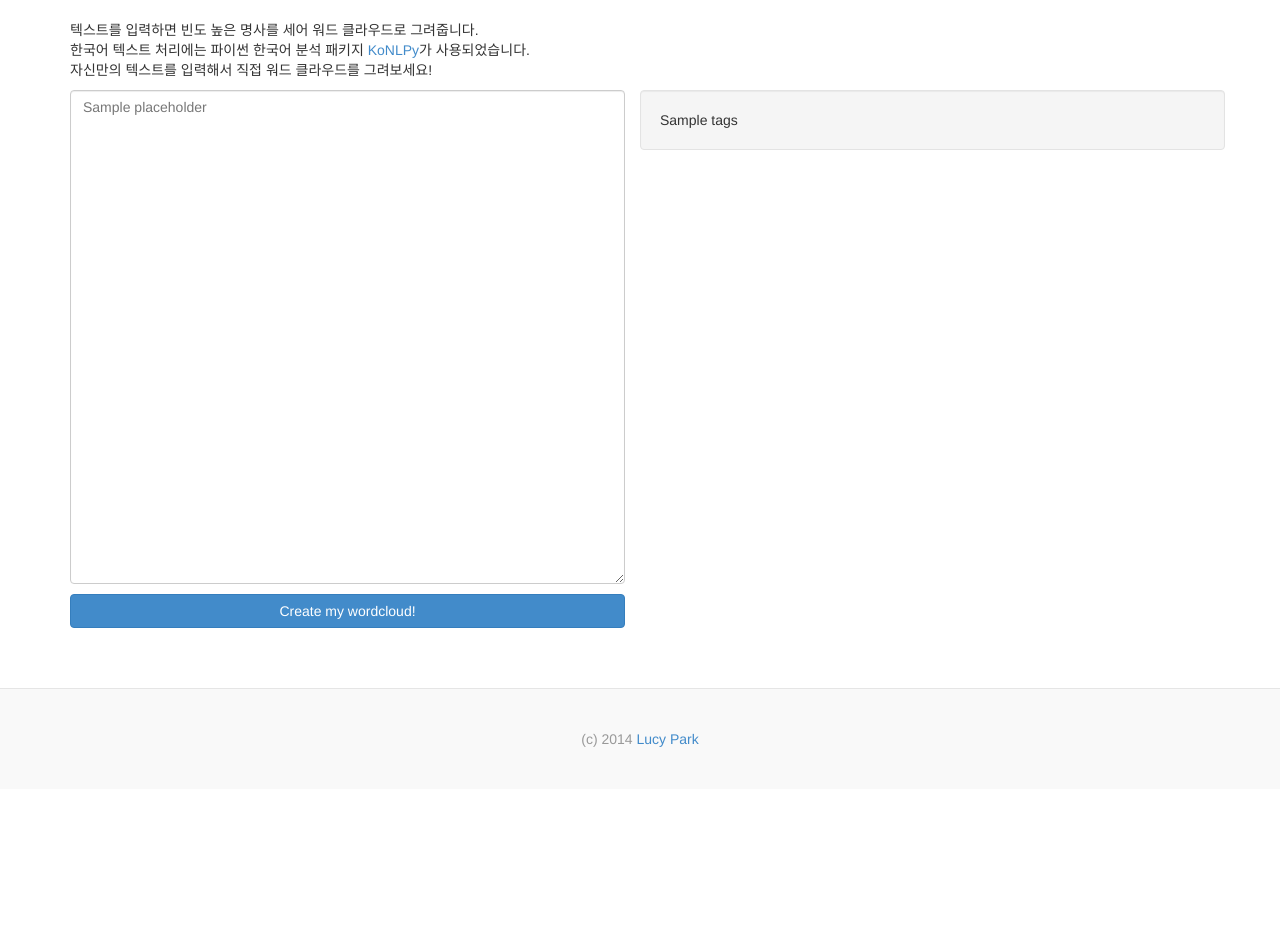
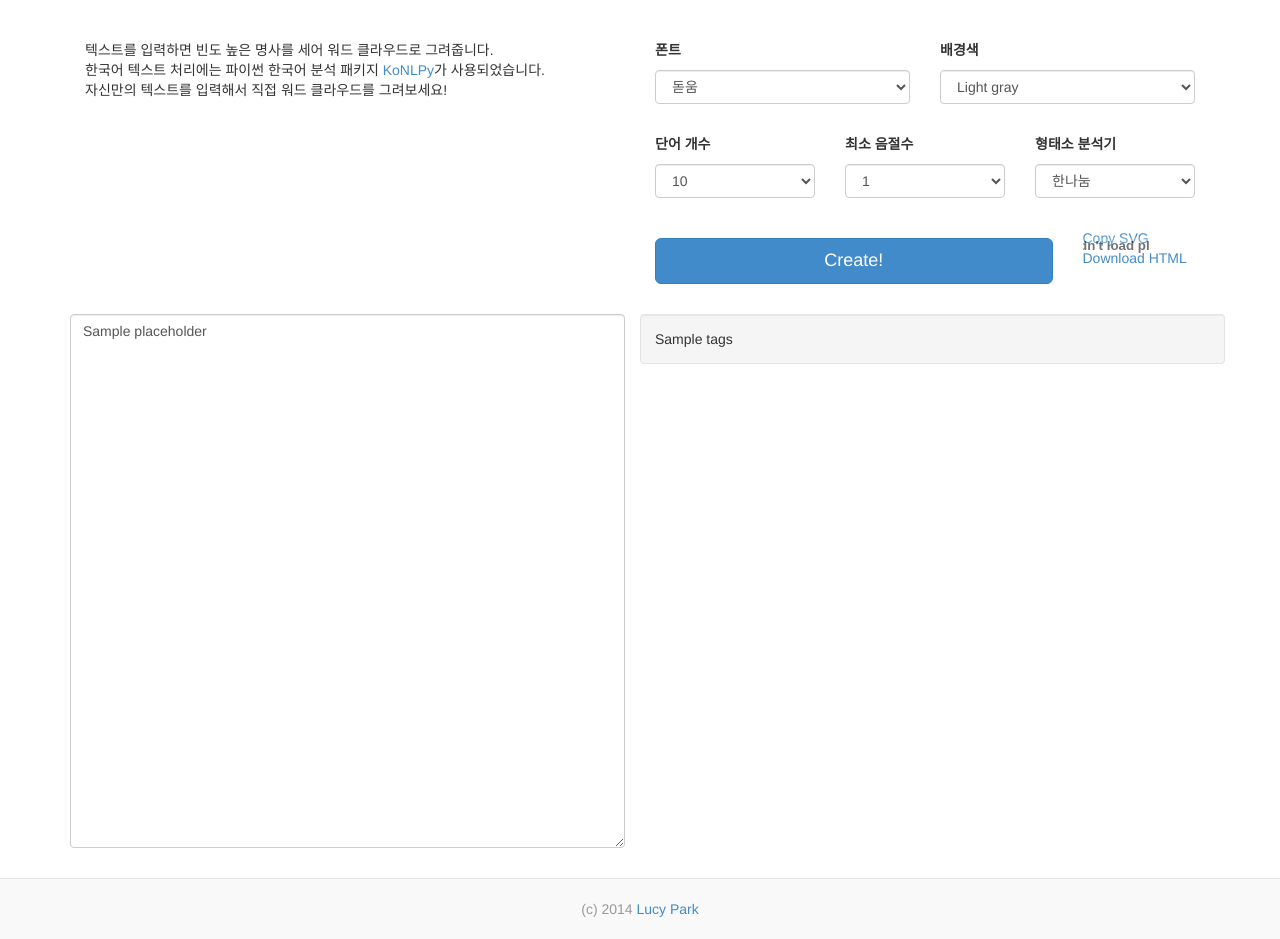
Before and after one commit to hgkim2004/docscout, a Flask app: template templates/home.html in a window 1280 px wide. Shown: the part 52-991 px from the top of the page. Before the commit the page ends 799 px from the top, so only its background shows below. Run offline with Flask 2, Linux system fonts and the light colour scheme; the template is opened without the code that fills it: most values are stand-ins (such as "Sample title", 1, 10 or a date in 2020); parts of the project's set-up code (start-up, migrations or seed data) failed here and were passed over; some libraries are stand-ins or nearby versions.

Commit message:
Add option panel

```diff
--- a/app.py
+++ b/app.py
@@ -16,13 +16,13 @@
     default_tags = f.read().decode('utf-8')
 
 
-def get_tags(text, ntags=50):
+def get_tags(text, minsyl=1, ntags=50):
     t = Hannanum()
     nouns = t.nouns(text)
     count = Counter(nouns)
     multiplier = max(1, 100 / count.most_common(1)[0][1])
     tags = [{ 'text': n, 'size': c*multiplier }\
-                for n, c in count.most_common(ntags)]
+                for n, c in count.most_common(ntags) if len(n)>minsyl]
     return tags
 
 
@@ -38,8 +38,10 @@
 
     @app.route('/_cloudify')
     def cloudify():
+        minsyl = request.args.get('minsyl', 1, type=int)
+        ntags = request.args.get('ntags', 50, type=int)
         text = request.args.get('text', '', type=unicode)
-        return jsonify(tags=get_tags(text))
+        return jsonify(tags=get_tags(text, minsyl, ntags))
 
     return app
 
--- a/static/css/custom.css
+++ b/static/css/custom.css
@@ -2,13 +2,25 @@
   background-color: #f9f9f9;
   border-top: 1px solid #e5e5e5;
   color: #999;
-  margin-top: 50px;
-  padding: 40px 0;
+  margin-top: 30px;
+  padding: 20px 0;
   text-align: center;
 }
 
 textarea:focus::-webkit-input-placeholder {
   color: transparent;
+}
+
+.intro {
+    margin: 20px 0;
+}
+
+.option {
+    margin-bottom: 30px;
+}
+
+.option p {
+    font-weight: bold;
 }
 
 #button-create {
--- a/static/css/wordcloud.css
+++ b/static/css/wordcloud.css
@@ -13,13 +13,10 @@
     opacity: 0.7;
 }
 
-ul.cloud {
-    position: relative;
-    display: block;
-    width: 100%;
-    height: 500px;
-    overflow: hidden;
-    margin: 0;
-    padding: 0;
-    list-style: none;
+.main {
+    height: 400px;
 }
+
+#wordcloud {
+    padding: 14px;
+}
--- a/static/js/wordcloud.js
+++ b/static/js/wordcloud.js
@@ -5,6 +5,8 @@
 
   var submit_form = function(e) {
     $.getJSON($SCRIPT_ROOT + '/_cloudify', {
+      minsyl: $('select[id="minsyl"] option:selected"]').val(),
+      ntags: $('select[id="ntags"] option:selected').val(),
       text: $('textarea[id="wordtext"]').val()
     }, function(data) {
       d3.layout.cloud().size([width, height])
--- a/templates/home.html
+++ b/templates/home.html
@@ -6,18 +6,21 @@
 {% endblock %}
 
 {% block contents %}
-<p>
-텍스트를 입력하면 빈도 높은 명사를 세어 워드 클라우드로 그려줍니다.<br>
-한국어 텍스트 처리에는 파이썬 한국어 분석 패키지 <a href="http://konlpy.org">KoNLPy</a>가 사용되었습니다.<br>
-자신만의 텍스트를 입력해서 직접 워드 클라우드를 그려보세요!
-</p>
-
-<div class="row">
+<div class="intro">
+    <div class="row intro">
+        <div class="col-md-6">
+        텍스트를 입력하면 빈도 높은 명사를 세어 워드 클라우드로 그려줍니다.<br>
+        한국어 텍스트 처리에는 파이썬 한국어 분석 패키지 <a href="http://konlpy.org">KoNLPy</a>가 사용되었습니다.<br>
+    자신만의 텍스트를 입력해서 직접 워드 클라우드를 그려보세요!
+        </div>
+        <div class="col-md-6">
+        {% include "options.html" %}
+        </div>
+    </div>
+</div>
+<div class="row main">
     <div class="col-md-6">
-        <textarea id="wordtext" class="form-control" placeholder="{{ placeholder }}" rows="24"></textarea>
-        <form role="form" id="button-create">
-            <button type="submit" class="btn btn-primary">Create my wordcloud!</button>
-        </form>
+        <textarea id="wordtext" class="form-control" rows="26">{{ placeholder }}</textarea>
     </div>
     <div id="wordcloud" class="col-md-6 well">
         {{ tags|safe }}
@@ -26,4 +29,13 @@
 
 <link rel="stylesheet" href="{{ url_for('static', filename='css/wordcloud.css') }}">
 <script type="text/javascript" src="{{ url_for('static', filename='js/wordcloud.js') }}"></script>
+<script type="text/javascript" src="{{ url_for('static', filename='js/jquery.zclip.js') }}"></script>
+<script>
+$(document).ready(function(){
+    $("a#copy-dynamic").zclip({
+       path: "{{ url_for('static', filename='ZeroClipboard.swf') }}",
+       copy: function(){return $("div#wordcloud").html();}
+    });
+});
+</script>
 {% endblock %}
--- /dev/null
+++ b/templates/options.html
@@ -0,0 +1,69 @@
+<div class="row">
+    <div class="col-md-6">
+        <div class="option">
+            <p>폰트</p>
+            <div class="form-group">
+                <select class="form-control">
+                    <option>돋움</option>
+                </select>
+            </div>
+        </div>
+    </div>
+    <div class="col-md-6">
+        <div class="option">
+            <p>배경색</p>
+            <select class="form-control">
+                <option>Light gray</option>
+                <option>White</option>
+                <option>Black</option>
+            </select>
+        </div>
+    </div>
+</div>
+<div class="row">
+    <div class="col-md-4">
+        <div class="option">
+            <p>단어 개수</p>
+            <select id="ntags" class="form-control">
+                {% for i in range(1, 11) %}
+                <option>{{ i*10 }}</option>
+                {% endfor %}
+            </select>
+        </div>
+    </div>
+    <div class="col-md-4">
+        <div class="option">
+            <p>최소 음절수</p>
+            <select id="minsyl" class="form-control">
+                {% for i in range(1, 4) %}
+                <option>{{ i }}</option>
+                {% endfor %}
+            </select>
+        </div>
+    </div>
+    <div class="col-md-4">
+        <div class="option">
+            <p>형태소 분석기</p>
+            <select class="form-control">
+                <option>한나눔</option>
+                <option>꼬꼬마</option>
+                <option>MeCab-ko</option>
+            </select>
+        </div>
+    </div>
+</div>
+<div class="row">
+    <div class="col-md-9">
+        <div>
+            <form role="form" id="button-create">
+                <button type="submit" class="btn btn-primary btn-lg">Create!</button>
+            </form>
+        </div>
+    </div>
+    <div class="col-md-3">
+        <div>
+            <a href="copy" id="copy-dynamic">Copy SVG</a>
+            <a href="download">Download HTML</a>
+        </div>
+    </div>
+</div>
```
Also changed, not shown: static/js/jquery.zclip.js (added), 1 other file.
